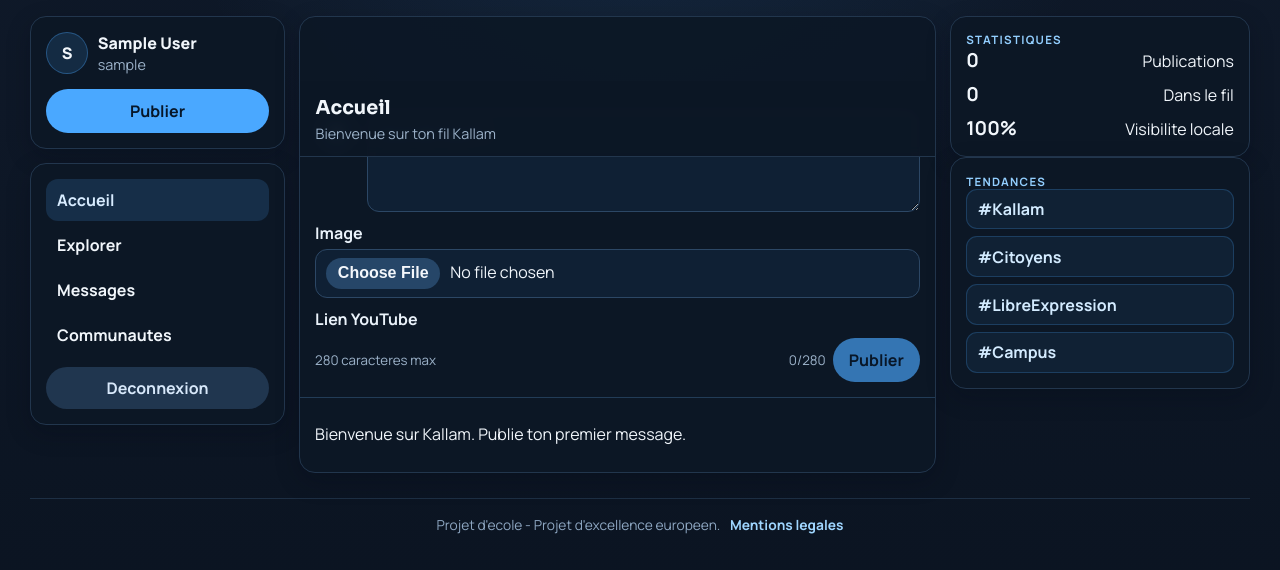
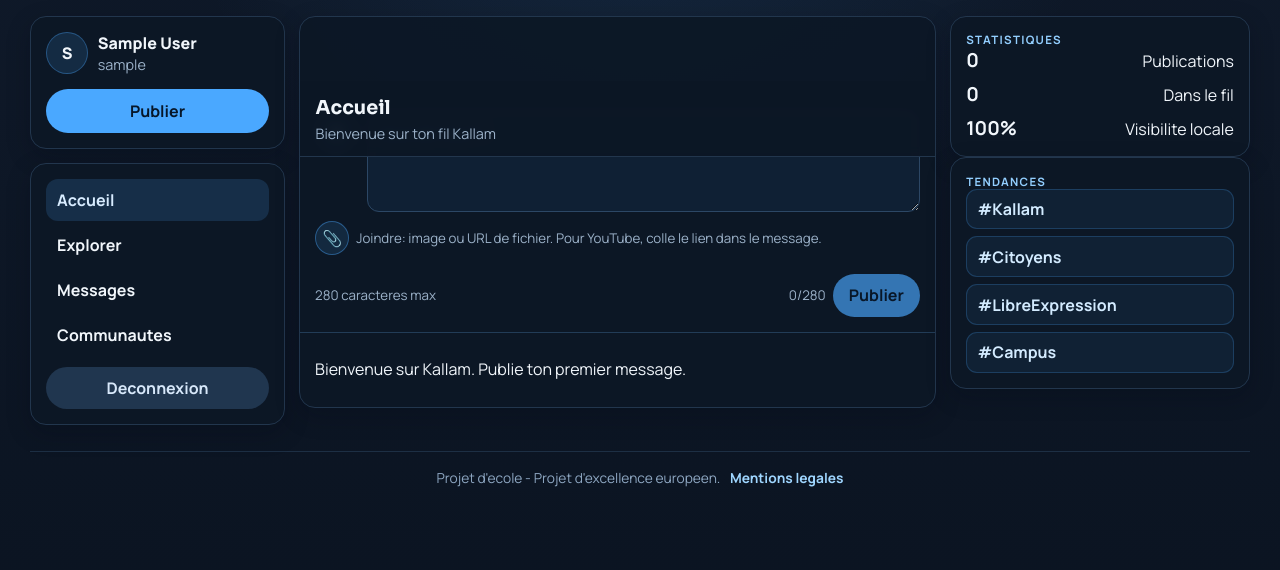
Before and after one commit to yugmerabtene/kallam, a Django app: page / in a window 1280 px wide. Shown: the part 65-635 px from the top of the page. Run offline with Django 5.2, Linux system fonts and the light colour scheme; the visitor is signed in with stand-in values (Sample User, id 1); data comes from the database, SQL or seed files in the repository.

Commit message:
feat(ui): switch to attach icon and cover media publish flows

```diff
--- a/accounts/static/accounts/auth.js
+++ b/accounts/static/accounts/auth.js
@@ -55,7 +55,9 @@
   if (!composerForm) return;
   var textarea = composerForm.querySelector("textarea[name='content']");
   var imageInput = composerForm.querySelector("input[name='image']");
-  var youtubeInput = composerForm.querySelector("input[name='youtube_url']");
+  var attachmentUrlInput = composerForm.querySelector("input[name='attachment_url']");
+  var attachmentToggle = composerForm.querySelector("[data-attach-toggle]");
+  var attachmentPanel = composerForm.querySelector("[data-attach-panel]");
   var counter = composerForm.querySelector("[data-char-count]");
   var publishBtn = composerForm.querySelector("[data-publish-btn]");
   if (!textarea || !counter || !publishBtn) return;
@@ -66,6 +68,17 @@
       var composer = document.getElementById("composer");
       if (composer) composer.scrollIntoView({ behavior: "smooth", block: "start" });
       textarea.focus();
+    });
+  }
+
+  if (attachmentToggle && attachmentPanel) {
+    attachmentToggle.addEventListener("click", function () {
+      var hidden = attachmentPanel.hidden;
+      attachmentPanel.hidden = !hidden;
+      attachmentToggle.setAttribute("aria-expanded", hidden ? "true" : "false");
+      if (hidden && !imageInput.value && attachmentUrlInput) {
+        attachmentUrlInput.focus();
+      }
     });
   }
 
@@ -88,14 +101,16 @@
     var length = textarea.value.length;
     counter.textContent = length + "/280";
     var hasImage = imageInput && imageInput.files && imageInput.files.length > 0;
-    var hasYoutube = youtubeInput && youtubeInput.value.trim().length > 0;
+    var hasAttachmentUrl =
+      attachmentUrlInput && attachmentUrlInput.value.trim().length > 0;
     var hasText = length > 0 && length <= 280;
-    var canPublish = hasText || hasImage || hasYoutube;
+    var canPublish = hasText || hasImage || hasAttachmentUrl;
     publishBtn.disabled = !canPublish;
   }
 
   textarea.addEventListener("input", updateCounter);
   if (imageInput) imageInput.addEventListener("change", updateCounter);
-  if (youtubeInput) youtubeInput.addEventListener("input", updateCounter);
+  if (attachmentUrlInput)
+    attachmentUrlInput.addEventListener("input", updateCounter);
   updateCounter();
 })();
--- a/accounts/static/accounts/styles.css
+++ b/accounts/static/accounts/styles.css
@@ -484,10 +484,43 @@ button.secondary:hover {
   gap: 0.45rem;
 }
 
+.composer-tools {
+  margin-top: 0.58rem;
+  display: flex;
+  align-items: center;
+  gap: 0.45rem;
+}
+
+.attach-trigger {
+  width: 34px;
+  height: 34px;
+  border-radius: 999px;
+  border: 1px solid rgba(74, 168, 255, 0.4);
+  background: rgba(74, 168, 255, 0.12);
+  color: #dff1ff;
+  font-size: 1rem;
+  line-height: 1;
+  display: grid;
+  place-items: center;
+}
+
+.attach-trigger:hover {
+  background: rgba(74, 168, 255, 0.2);
+}
+
 .composer-media-fields {
   margin-top: 0.62rem;
   display: grid;
   gap: 0.62rem;
+}
+
+.attach-panel {
+  display: grid;
+  gap: 0.62rem;
+}
+
+.attach-panel[hidden] {
+  display: none;
 }
 
 .form-file-input {
@@ -533,6 +566,26 @@ button.secondary:hover {
   width: 100%;
   aspect-ratio: 16 / 9;
   border: 0;
+}
+
+.tweet-file-link {
+  margin: 0 0 0.72rem;
+}
+
+.tweet-file-link a {
+  text-decoration: none;
+  color: #d7ecff;
+  font-weight: 700;
+  border: 1px solid rgba(74, 168, 255, 0.28);
+  border-radius: 999px;
+  padding: 0.36rem 0.68rem;
+  display: inline-flex;
+  align-items: center;
+  gap: 0.35rem;
+}
+
+.tweet-file-link a:hover {
+  border-color: rgba(74, 168, 255, 0.56);
 }
 
 .posts-grid {
--- a/templates/accounts/home.html
+++ b/templates/accounts/home.html
@@ -46,7 +46,24 @@
           <span class="avatar-badge muted-avatar">{{ user.first_name|default:user.username|slice:":1"|upper }}</span>
           {{ post_form.content }}
         </div>
+        <div class="composer-tools">
+          <button
+            type="button"
+            class="attach-trigger"
+            data-attach-toggle
+            aria-controls="composer-attachments"
+            aria-expanded="{% if post_form.image.errors or post_form.attachment_url.errors %}true{% else %}false{% endif %}"
+            title="Joindre un fichier">
+            <span aria-hidden="true">&#128206;</span>
+          </button>
+          <small class="muted">Joindre: image ou URL de fichier. Pour YouTube, colle le lien dans le message.</small>
+        </div>
         <div class="composer-media-fields">
+          <div
+            id="composer-attachments"
+            class="attach-panel"
+            data-attach-panel
+            {% if not post_form.image.errors and not post_form.attachment_url.errors %}hidden{% endif %}>
             <div class="field">
               <label for="{{ post_form.image.id_for_label }}">Image</label>
               {{ post_form.image }}
@@ -55,11 +72,12 @@
               {% endif %}
             </div>
             <div class="field">
-            <label for="{{ post_form.youtube_url.id_for_label }}">Lien YouTube</label>
-            {{ post_form.youtube_url }}
-            {% if post_form.youtube_url.errors %}
-              <small class="error">{{ post_form.youtube_url.errors|striptags }}</small>
+              <label for="{{ post_form.attachment_url.id_for_label }}">URL de fichier</label>
+              {{ post_form.attachment_url }}
+              {% if post_form.attachment_url.errors %}
+                <small class="error">{{ post_form.attachment_url.errors|striptags }}</small>
               {% endif %}
+            </div>
           </div>
         </div>
         {% if post_form.content.errors %}
@@ -111,6 +129,14 @@
                   allowfullscreen>
                 </iframe>
               </div>
+            {% endif %}
+
+            {% if post.file_url %}
+              <p class="tweet-file-link">
+                <a href="{{ post.file_url }}" target="_blank" rel="noopener noreferrer">
+                  &#128206; Fichier joint
+                </a>
+              </p>
             {% endif %}
 
             <div class="tweet-actions">
```
Also changed, not shown: accounts/tests.py (+43 -3 lines), accounts/tests_unit.py (+28 -6 lines). Lines whose indentation alone changed are shown as unchanged.
